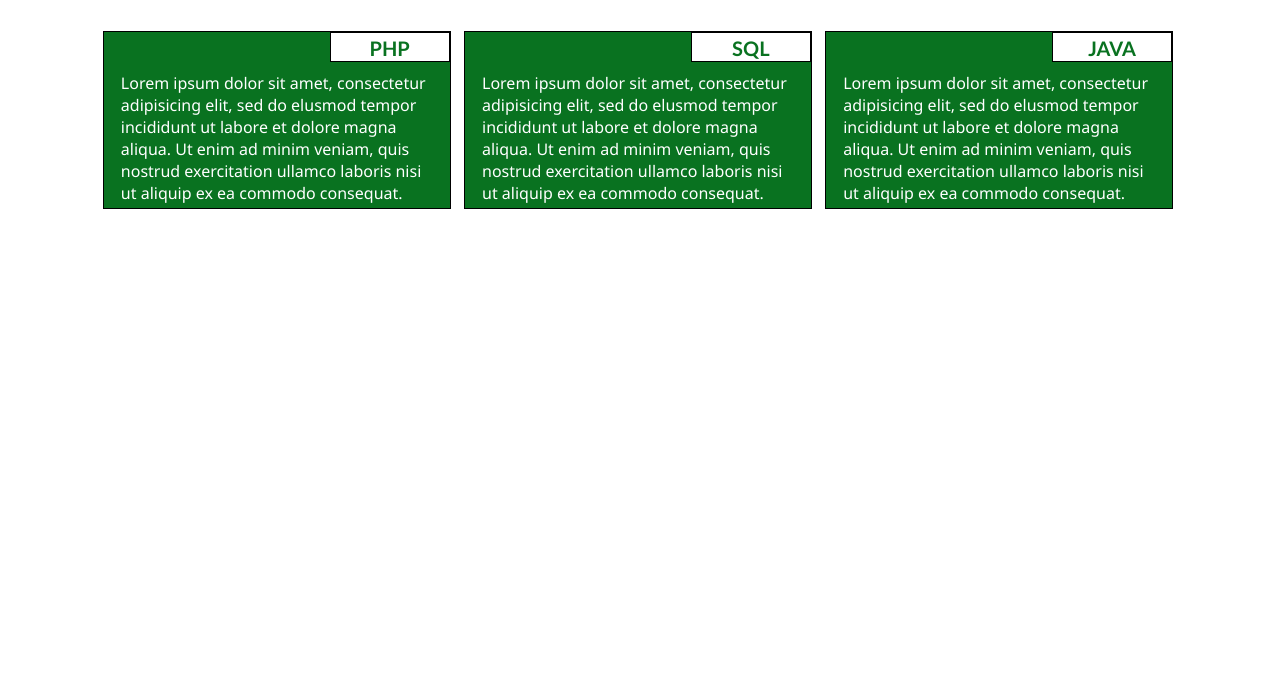
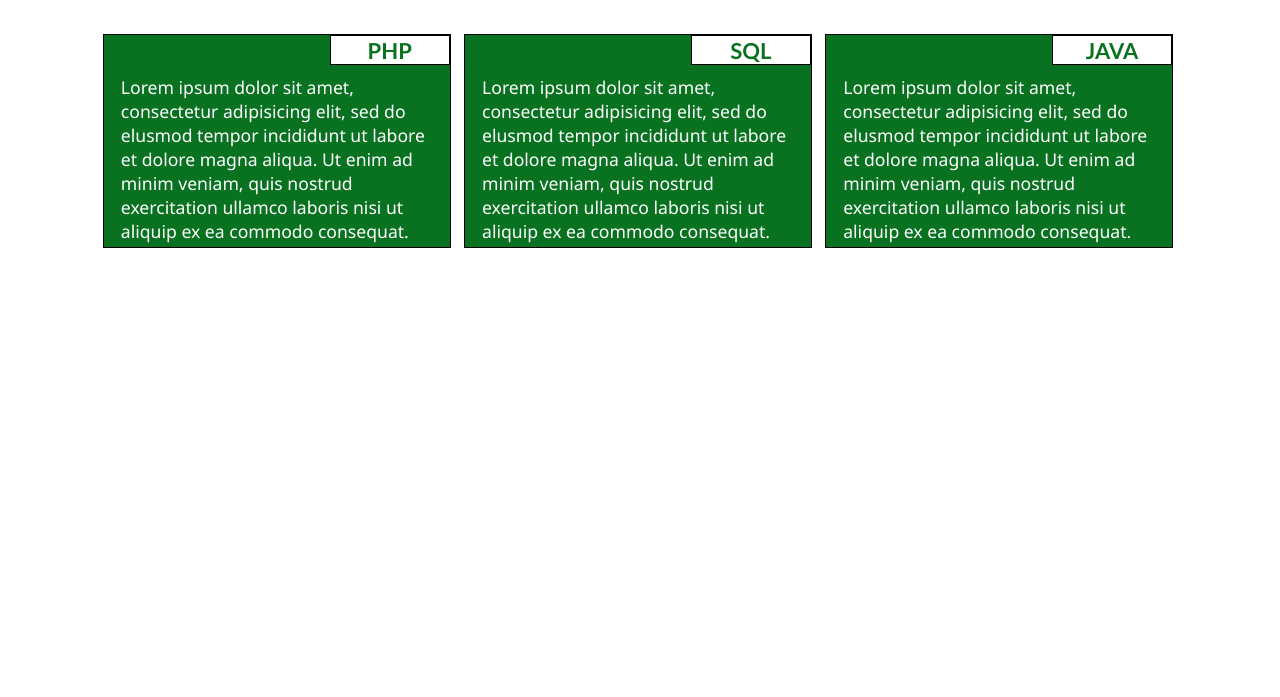
Before and after one commit to Scoppatumana/coursera-webdev, a plain HTML site: page mod2_solution/index.html in a window 1280 px wide. Shown: the part 103-800 px from the top of the page. Drawn offline with Linux system fonts and the light colour scheme.

Commit message:
second commit

```diff
--- a/mod2_solution/css/style.css
+++ b/mod2_solution/css/style.css
@@ -5,6 +5,7 @@
 body{
     margin: 0px;
     padding: 0px;
+    font-size: 110%;
     font-family: 'Trebuchet MS', 'Lucida Sans Unicode', 'Lucida Grande', 'Lucida Sans', Arial, sans-serif;
 }
 
@@ -18,7 +19,6 @@ h2{
 
 .row{
     width: 85%;
-    min-height: 600px;
     margin: auto;
     text-align: center;
 }
--- a/mod2_solution/index.html
+++ b/mod2_solution/index.html
@@ -1,6 +1,8 @@
 <!doctype html>
 <html>
     <head>
+        <meta http-equiv="Content-Type" content="text/html; charset=utf-8"/>
+        <meta name="viewport" content="width=device-width, initial-scale=1"/>
         <link type="text/css" rel="stylesheet" href="css/style.css">
     </head>
 
```
